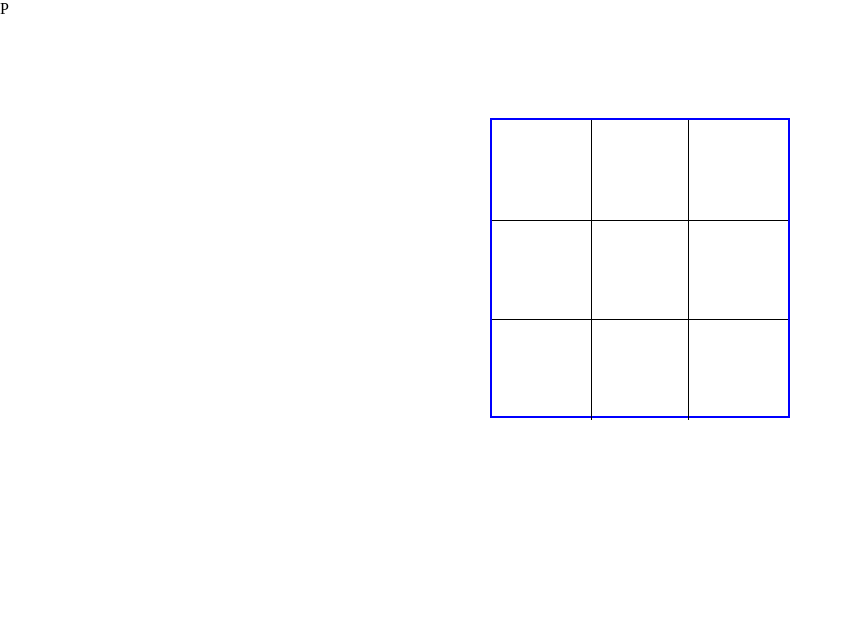
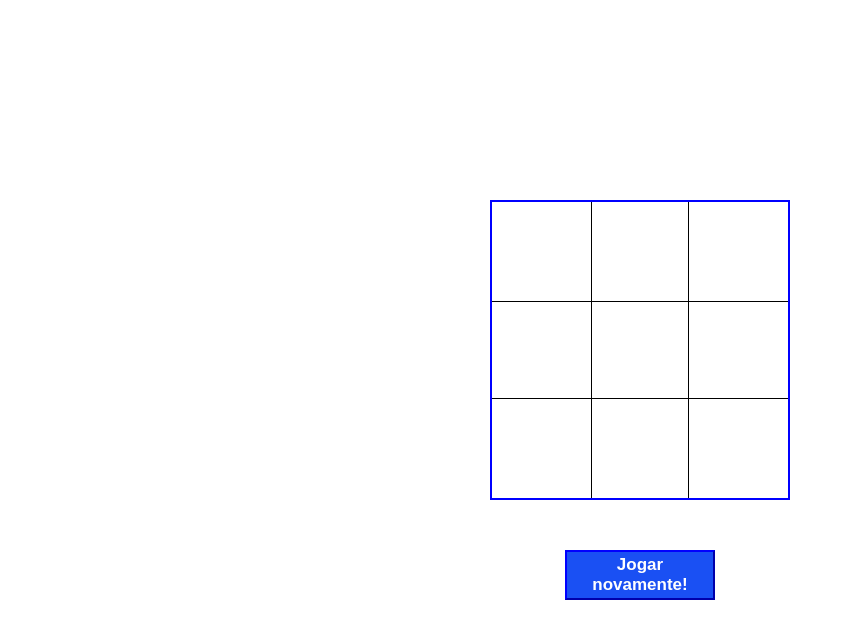
Before and after one commit to Thiago-Henrique-Santos/JogoDaVelha_JS, a plain HTML site: page index.html in a window 1280 px wide. Shown: the whole page, without its empty margins (0-853 px from the left). Drawn offline with Linux system fonts and the light colour scheme.

Commit message:
Atualização e correção de erros - Letra 'P' removida e boão 'Jogar novamente' criado.

```diff
--- a/css/style.css
+++ b/css/style.css
@@ -4,16 +4,26 @@
   box-sizing: border-box;
 }
 
+#container {
+  max-width: 300px;
+  height: 100vh;
+  margin: auto;
+  display: flex;
+  flex-flow: column wrap;
+  justify-content: center;
+  align-items: center;
+}
+
 #gameboard {
   width: 300px;
   height: 300px;
-  margin: 100px auto;
   border: 2px solid blue;
+  margin-bottom: 50px;
 }
 
 .line {
   width: 100%;
-  height: 100px;
+  height: calc(100%/3);
   display: flex;
 }
 
@@ -25,6 +35,7 @@
 .column {
   width: 100px;
   height: 100%;
+  background-color: white;
   text-align: center;
   font-family: Arial, Helvetica, sans-serif;
   font-weight: bold;
@@ -35,3 +46,22 @@
   border-right: 1px solid black;
   border-left: 1px solid black;
 }
+
+button.playAgain {
+  width: 150px;
+  height: 50px;
+  background-color: rgb(26, 80, 243);
+  border-color: blue;
+  color: white;
+  font-family: Arial, Helvetica, sans-serif;
+  font-size: 17px;
+  font-weight: bold;
+}
+
+button.playAgain:hover {
+  cursor: pointer;
+}
+
+button.playAgain:active {
+  transform: scale(0.9);
+}
--- a/index.html
+++ b/index.html
@@ -2,7 +2,7 @@
 <html lang="pt-br">
 
 <head>
-  <meta charset="UTF-8">P
+  <meta charset="UTF-8">
   <meta http-equiv="X-UA-Compatible" content="IE=edge">
   <meta name="viewport" content="width=device-width, initial-scale=1.0">
   <title>Game</title>
@@ -12,6 +12,8 @@
 </head>
 
 <body>
+  <div id="container">
+
     <section id="gameboard">
       <div class="line line1">
         <div class="column column1"></div>
@@ -29,6 +31,10 @@
         <div class="column column3"></div>
       </div>
     </section>
+
+    <button class="playAgain">Jogar novamente!</button>
+
+  </div>
 </body>
 
 </html>
--- a/scripts/script.js
+++ b/scripts/script.js
@@ -1,5 +1,6 @@
 const gameButtons = document.querySelectorAll(".column");
 const gameButtonsMatrix = [document.querySelectorAll(".line1 .column"), document.querySelectorAll(".line2 .column"), document.querySelectorAll(".line3 .column")];
+const playAgain = document.querySelector("button.playAgain");
 let symbolTimeControl = "x";
 
 for (let i = 0; i < gameButtons.length; i++) {
@@ -19,6 +20,15 @@ for (let i = 0; i < gameButtons.length; i++) {
     }
   });
 }
+
+playAgain.addEventListener("click", () => {
+  for (let i = 0; i < gameButtons.length; i++) {
+    let button = gameButtons[i];
+    button.textContent = "";
+    button.style.backgroundColor = "white";
+    symbolTimeControl = "x";
+  }
+});
 
 function winnerShow() {
   const winSound = new Audio("resources/sounds/winSound.mp3");
```
Lines whose indentation alone changed are shown as unchanged.
